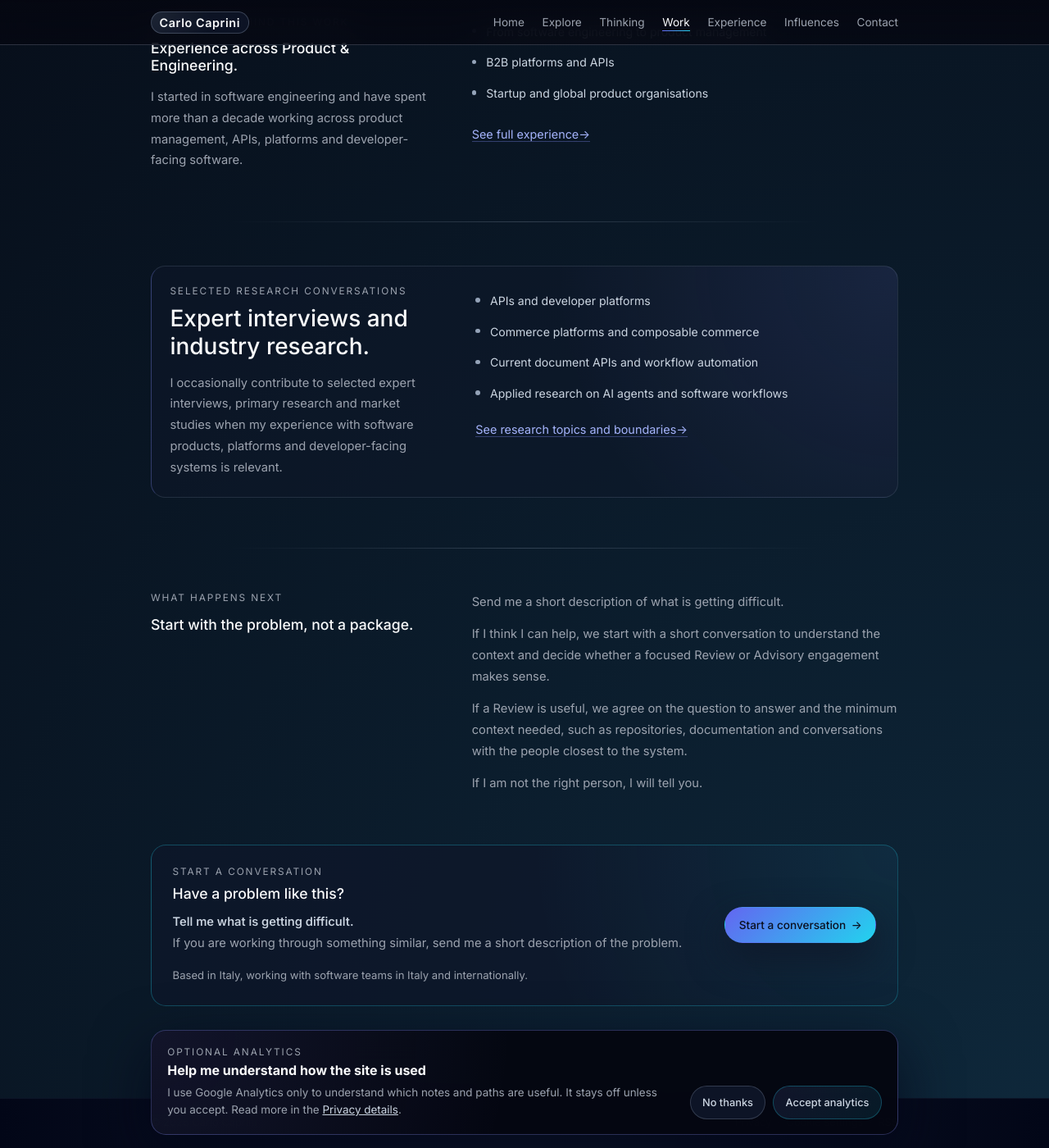
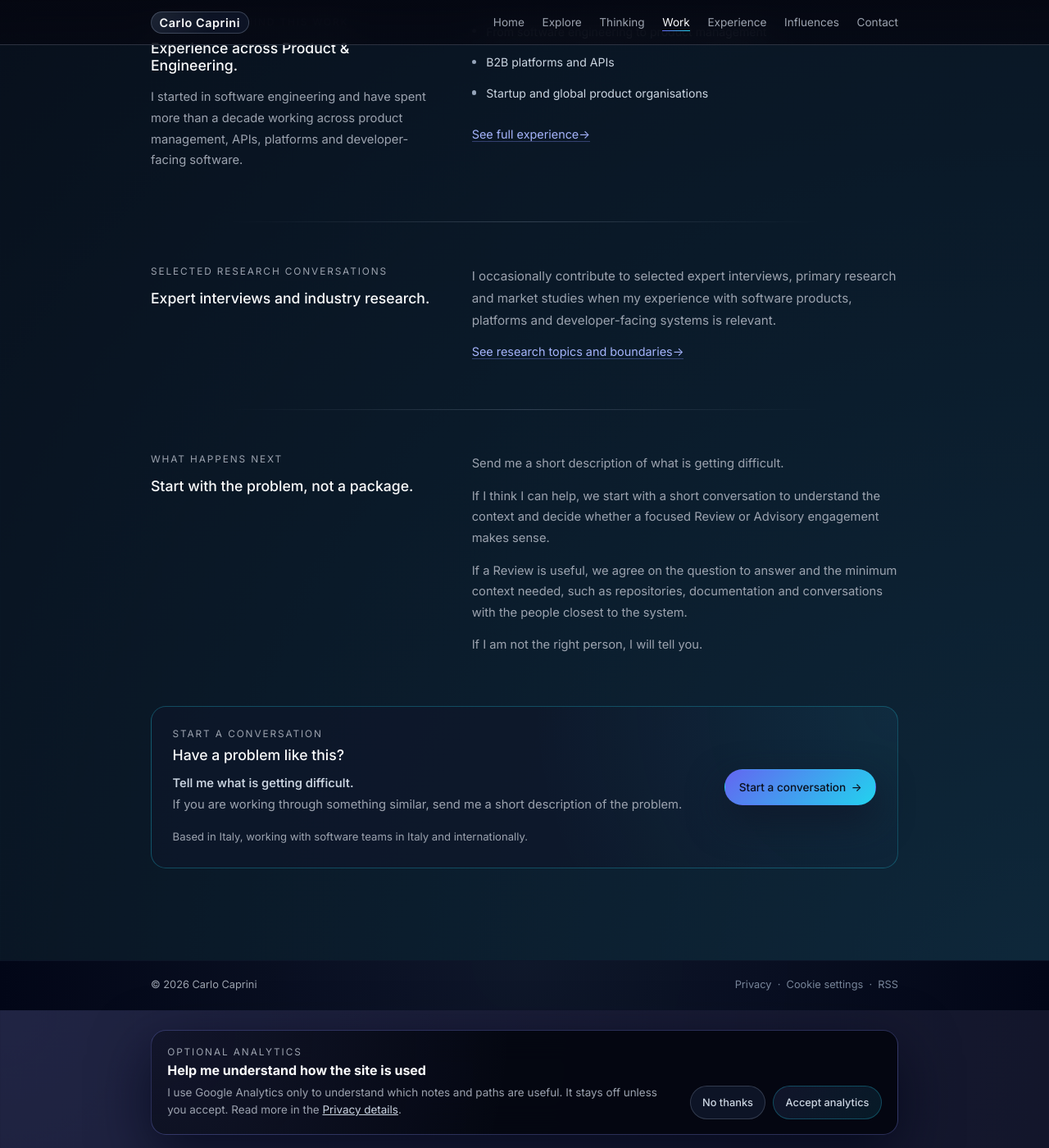
Before and after one commit to carlocaprini/carlocaprini.github.io, a Jekyll site: the page built from pages/work.md, in a window 1280 px wide and 1400 px high, scrolled down 3383 px. Shown: the whole window at 82% size. Built offline with Jekyll 4.4.1, drawn with Linux system fonts in a browser that asks for light colours.

Commit message:
Simplify industry expertise path from Work

```diff
--- a/_includes/styles/responsive.css
+++ b/_includes/styles/responsive.css
@@ -163,7 +163,6 @@
   .work-section-intro,
   .work-engagement-details,
   .work-contact-panel,
-  .work-industry-panel,
   .industry-expertise-area-grid,
   .industry-expertise-split,
   .industry-expertise-boundaries-panel,
@@ -815,8 +814,7 @@
   }
 
   .industry-expertise-boundaries-panel,
-  .industry-expertise-contact-panel,
-  .work-industry-panel {
+  .industry-expertise-contact-panel {
     gap: 1.35rem;
     padding: 1.2rem 1.05rem;
   }
--- a/_layouts/work.html
+++ b/_layouts/work.html
@@ -160,19 +160,14 @@ layout: default
   </section>
 
   <section class="section work-industry-section">
-    <div class="container">
-      <div class="work-industry-panel work-reveal" data-work-reveal>
-        <div>
-          <div class="section-eyebrow">{{ page.industry_research.eyebrow }}</div>
-          <h2 class="section-title">{{ page.industry_research.title }}</h2>
-          <p class="work-industry-body">{{ page.industry_research.body }}</p>
-        </div>
-        <div>
-          <ul class="work-compact-list work-industry-areas">
-            {% for area in page.industry_research.areas %}<li>{{ area }}</li>{% endfor %}
-          </ul>
-          <a class="section-link" href="{{ page.industry_research.action.url | relative_url }}" data-analytics-event="industry_expertise_open" data-analytics-link-context="work_industry_expertise" data-analytics-destination="{{ page.industry_research.action.url }}">{{ page.industry_research.action.label }} <span aria-hidden="true">→</span></a>
-        </div>
+    <div class="container work-section-intro work-reveal" data-work-reveal>
+      <div>
+        <div class="section-eyebrow">{{ page.industry_research.eyebrow }}</div>
+        <h2 class="section-title">{{ page.industry_research.title }}</h2>
+      </div>
+      <div class="work-industry-copy">
+        <p class="section-description">{{ page.industry_research.body }}</p>
+        <a class="section-link" href="{{ page.industry_research.action.url | relative_url }}" data-analytics-event="industry_expertise_open" data-analytics-link-context="work_industry_expertise" data-analytics-destination="{{ page.industry_research.action.url }}">{{ page.industry_research.action.label }} <span aria-hidden="true">→</span></a>
       </div>
     </div>
   </section>
--- a/pages/work.md
+++ b/pages/work.md
@@ -100,11 +100,6 @@ industry_research:
   eyebrow: Selected research conversations
   title: Expert interviews and industry research.
   body: I occasionally contribute to selected expert interviews, primary research and market studies when my experience with software products, platforms and developer-facing systems is relevant.
-  areas:
-    - APIs and developer platforms
-    - Commerce platforms and composable commerce
-    - Current document APIs and workflow automation
-    - Applied research on AI agents and software workflows
   action:
     label: See research topics and boundaries
     url: /industry-expertise/
```
Also changed, not shown: _includes/styles/work.css (+3 -29 lines), tests/browser/editorial-journeys.spec.js (+2 -2 lines), tests/browser/responsive.spec.js (+1 -1 lines).
